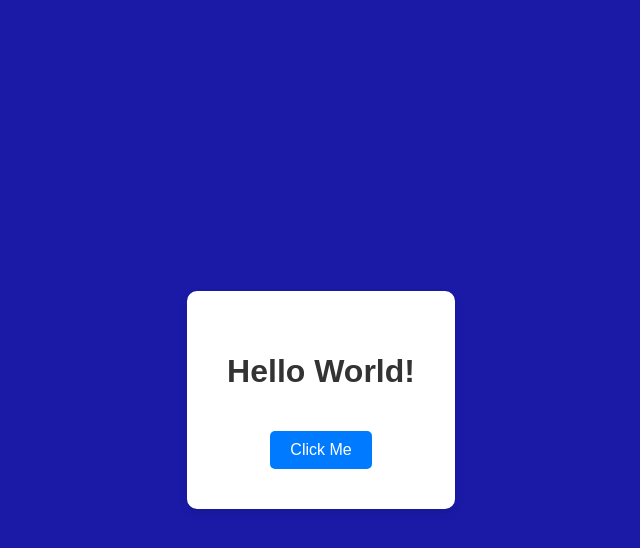
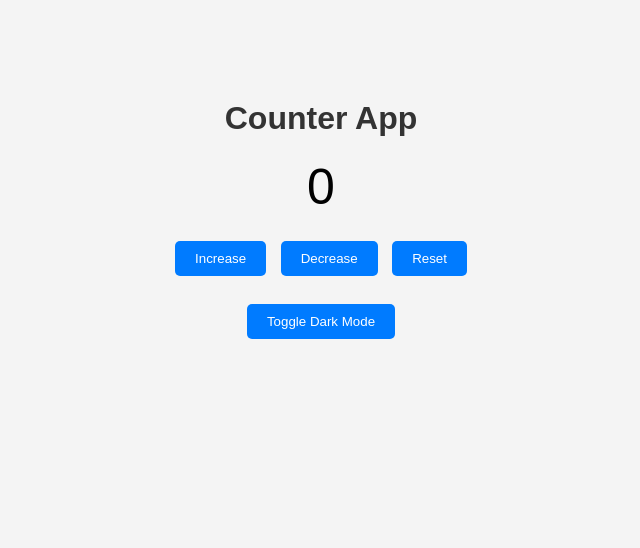
Before and after one commit to Aman-Mu-sigma/Aman_CICD, a website: page index.html in a window 1280 px wide. Shown: the whole page, without its empty margins (319-959 px from the left). Drawn offline with Linux system fonts and the light colour scheme.

Commit message:
Changed the frontend

```diff
--- a/index.html
+++ b/index.html
@@ -2,15 +2,25 @@
 <html lang="en">
 <head>
     <meta charset="UTF-8">
-    <meta name="viewport" content="width=device-width, initial-scale=1.0">
-    <title>Hello World App</title>
+    <title>Simple Counter App</title>
     <link rel="stylesheet" href="style.css">
 </head>
 <body>
 
     <div class="container">
-        <h1 id="message">Hello World!</h1>
-        <button onclick="changeMessage()">Click Me</button>
+        <h1>Counter App</h1>
+
+        <p id="counter">0</p>
+
+        <div class="buttons">
+            <button onclick="increase()">Increase</button>
+            <button onclick="decrease()">Decrease</button>
+            <button onclick="reset()">Reset</button>
+        </div>
+
+        <br>
+
+        <button onclick="toggleTheme()">Toggle Dark Mode</button>
     </div>
 
     <script src="script.js"></script>
--- a/script.js
+++ b/script.js
@@ -1,4 +1,20 @@
-function changeMessage() {
-    const message = document.getElementById("message");
-    message.textContent = "Welcome to DevOps CI/CD Practice!";
+let count = 0;
+
+function increase() {
+    count++;
+    document.getElementById("counter").innerText = count;
 }
+
+function decrease() {
+    count--;
+    document.getElementById("counter").innerText = count;
+}
+
+function reset() {
+    count = 0;
+    document.getElementById("counter").innerText = count;
+}
+
+function toggleTheme() {
+    document.body.classList.toggle("dark");
+}
--- a/style.css
+++ b/style.css
@@ -1,36 +1,40 @@
 body {
-    margin: 0;
     font-family: Arial, sans-serif;
-    background-color: #1a1aa7;
-    display: flex;
-    justify-content: center;
-    align-items: center;
-    height: 100vh;
+    background-color: #f4f4f4;
+    text-align: center;
+    transition: background-color 0.3s ease;
 }
 
 .container {
-    text-align: center;
-    background: white;
-    padding: 40px;
-    border-radius: 10px;
-    box-shadow: 0 4px 10px rgba(0, 0, 0, 0.1);
+    margin-top: 100px;
 }
 
 h1 {
     color: #333;
 }
 
+#counter {
+    font-size: 50px;
+    margin: 20px 0;
+}
+
 button {
     padding: 10px 20px;
-    font-size: 16px;
-    margin-top: 20px;
+    margin: 5px;
     border: none;
-    border-radius: 5px;
     cursor: pointer;
     background-color: #007bff;
     color: white;
+    border-radius: 5px;
 }
 
 button:hover {
     background-color: #0056b3;
 }
+
+/* Dark Mode */
+
+.dark {
+    background-color: #222;
+    color: white;
+}
```
Also changed, not shown: 1 other file.
